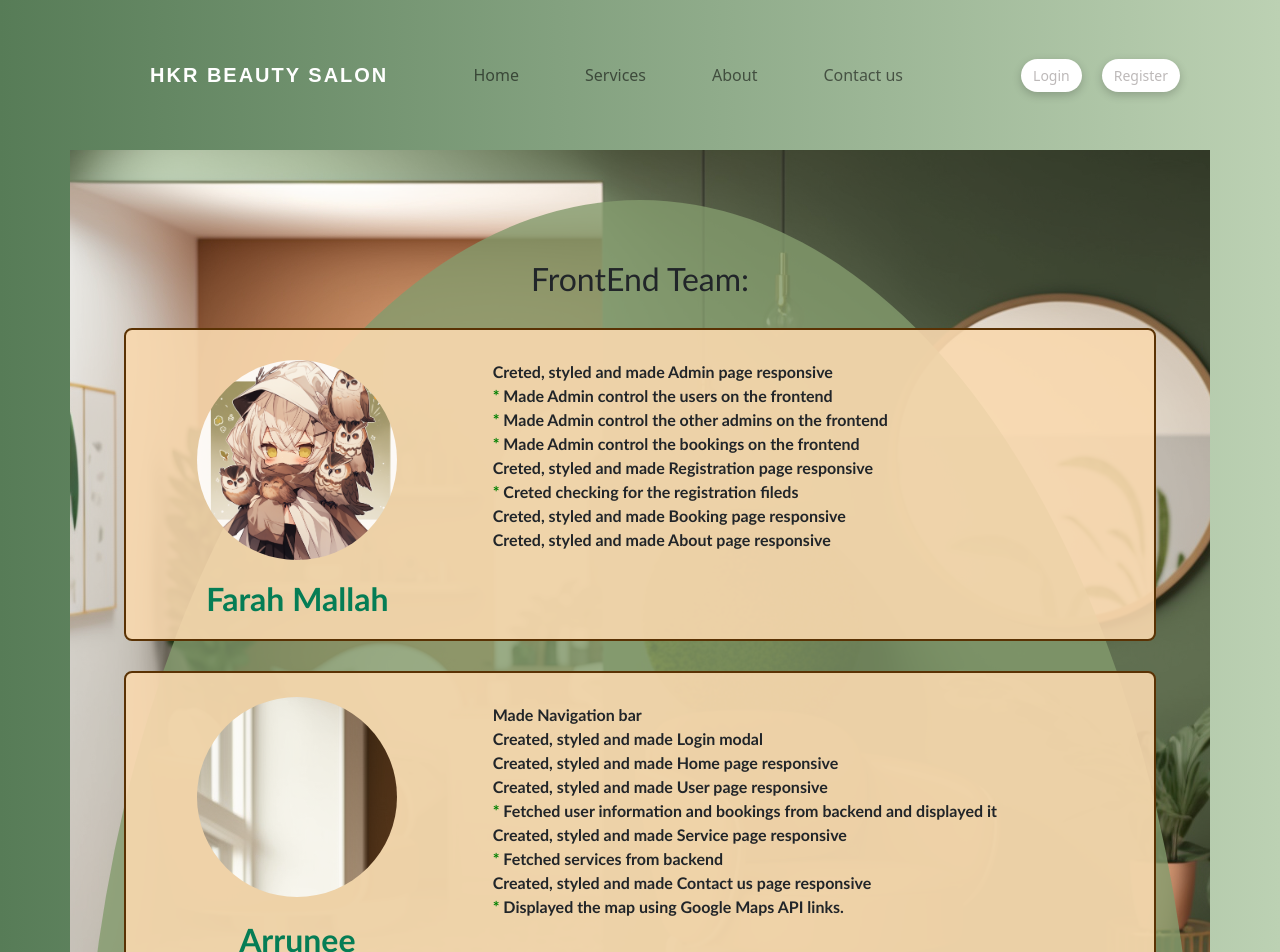
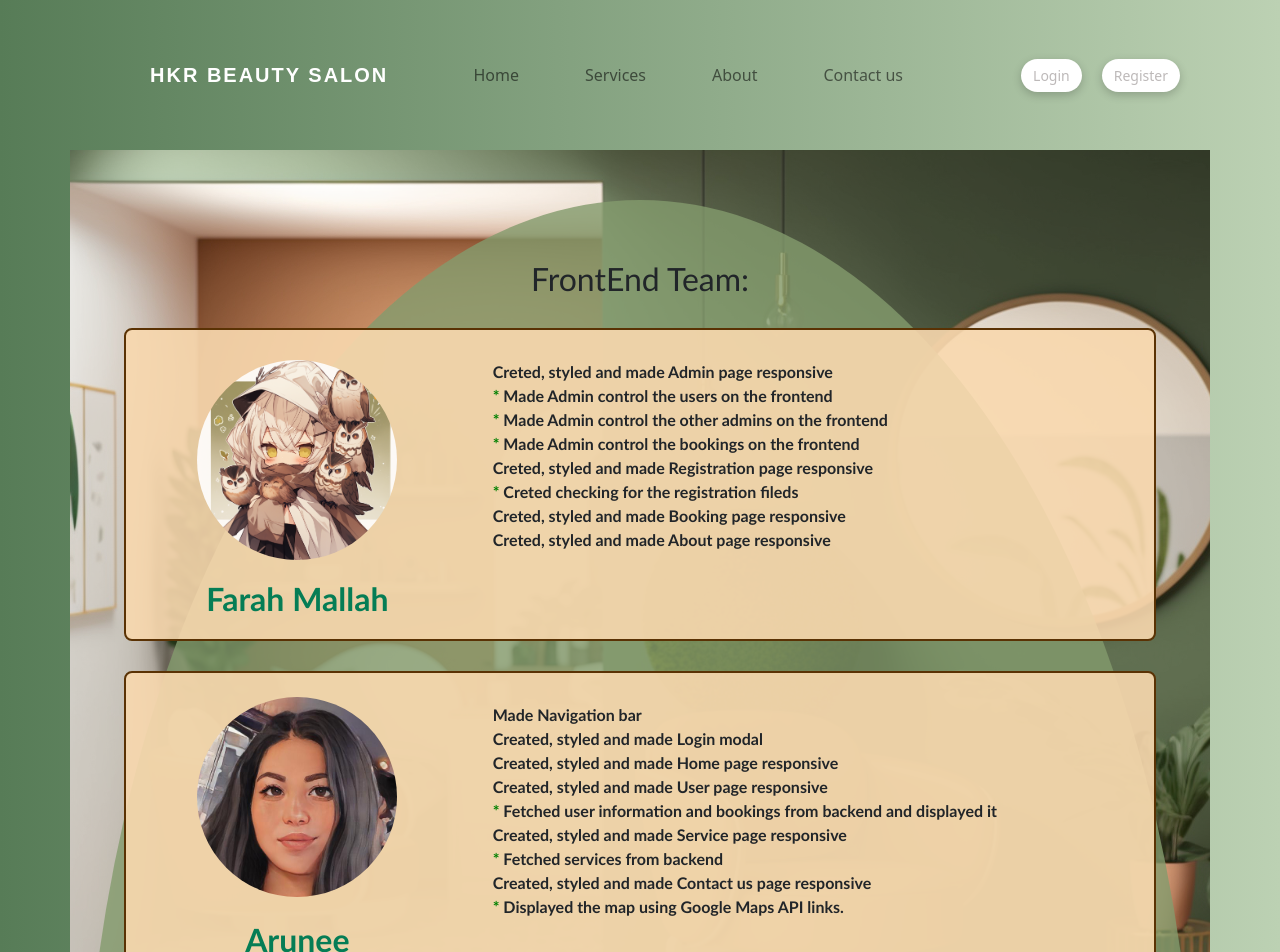
Before and after one commit to Asom98/fullstack, a React (Vite) app: page /about in a window 1280 px wide. Shown: the top 952 px of the page. Built offline with nearby package versions, Linux system fonts and the light colour scheme.

Commit message:
Added Arunee's picture to about

```diff
--- a/src/components/AboutPage.jsx
+++ b/src/components/AboutPage.jsx
@@ -39,8 +39,8 @@ export function AboutPage() {
         </Row>
         <Row className="developer-row rounded-6">
           <Col xs={12} md={4}>
-            <Container className="developer-pic rounded-circle mt-4 mb-4"></Container>
-            <h2 className="developer-name">Arrunee</h2>
+            <Container className="developer-pic-Arunee rounded-circle mt-4 mb-4"></Container>
+            <h2 className="developer-name">Arunee Thongkrathok</h2>
           </Col>
           <Col xs={12} md={8}>
             <Container className="about-info rounded-circle">
--- a/src/components/css/About.css
+++ b/src/components/css/About.css
@@ -40,6 +40,13 @@
   background-size: cover;
 }
 
+.developer-pic-Arunee {
+  background-image: url("../backgrounds/Arunee.jpeg") !important;
+  height: 200px !important;
+  width: 200px !important;
+  background-size: cover;
+}
+
 .about-container{
   background-image: url("../backgrounds/About_Page_Background.png") !important;
   padding-top: 50px !important;
@@ -72,3 +79,9 @@
   align-items: center !important;
   justify-content: center !important;
 }
+
+@media screen and (max-width: 768px) {
+  .about-container {
+    text-align: center;
+  }
+}
```
Also changed, not shown: src/components/backgrounds/Arunee.jpeg (added).
